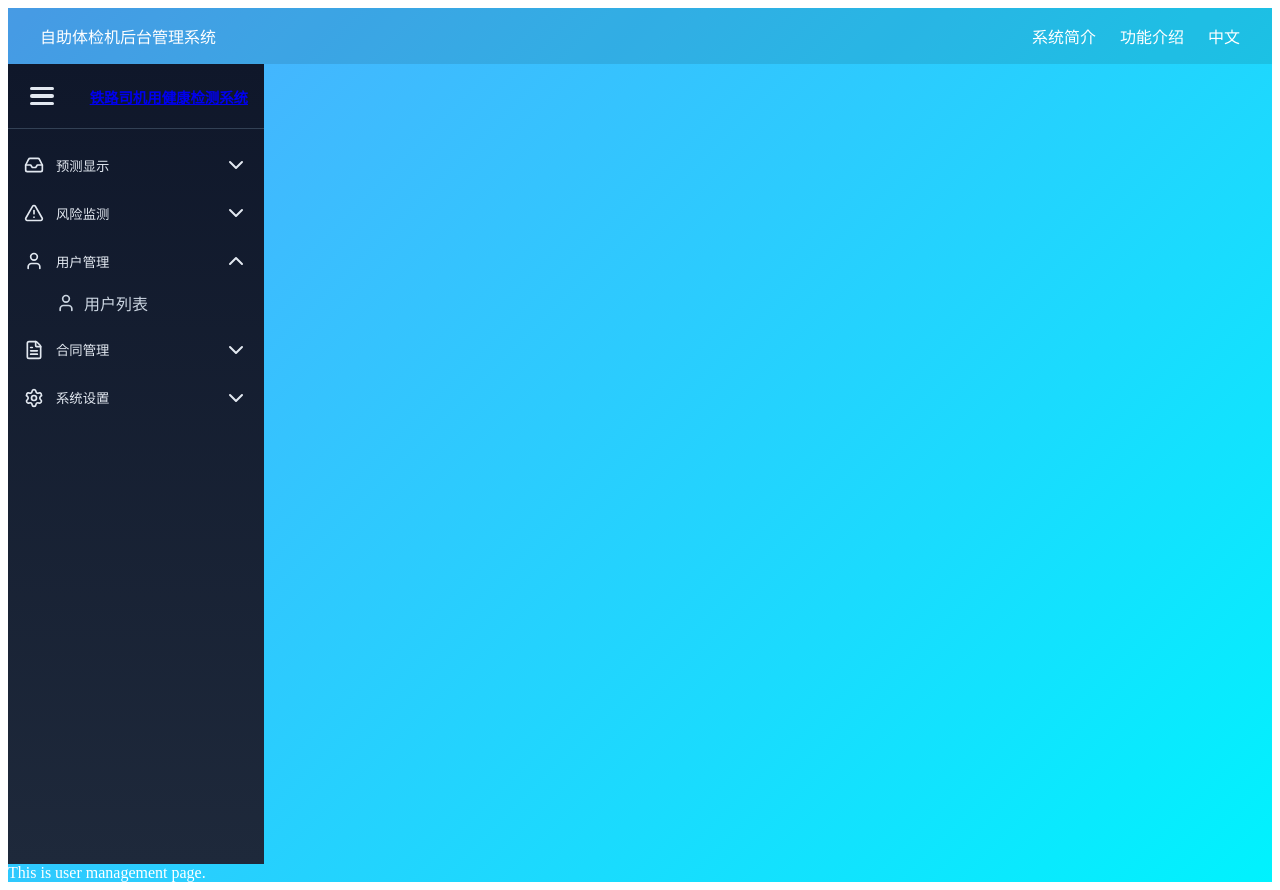
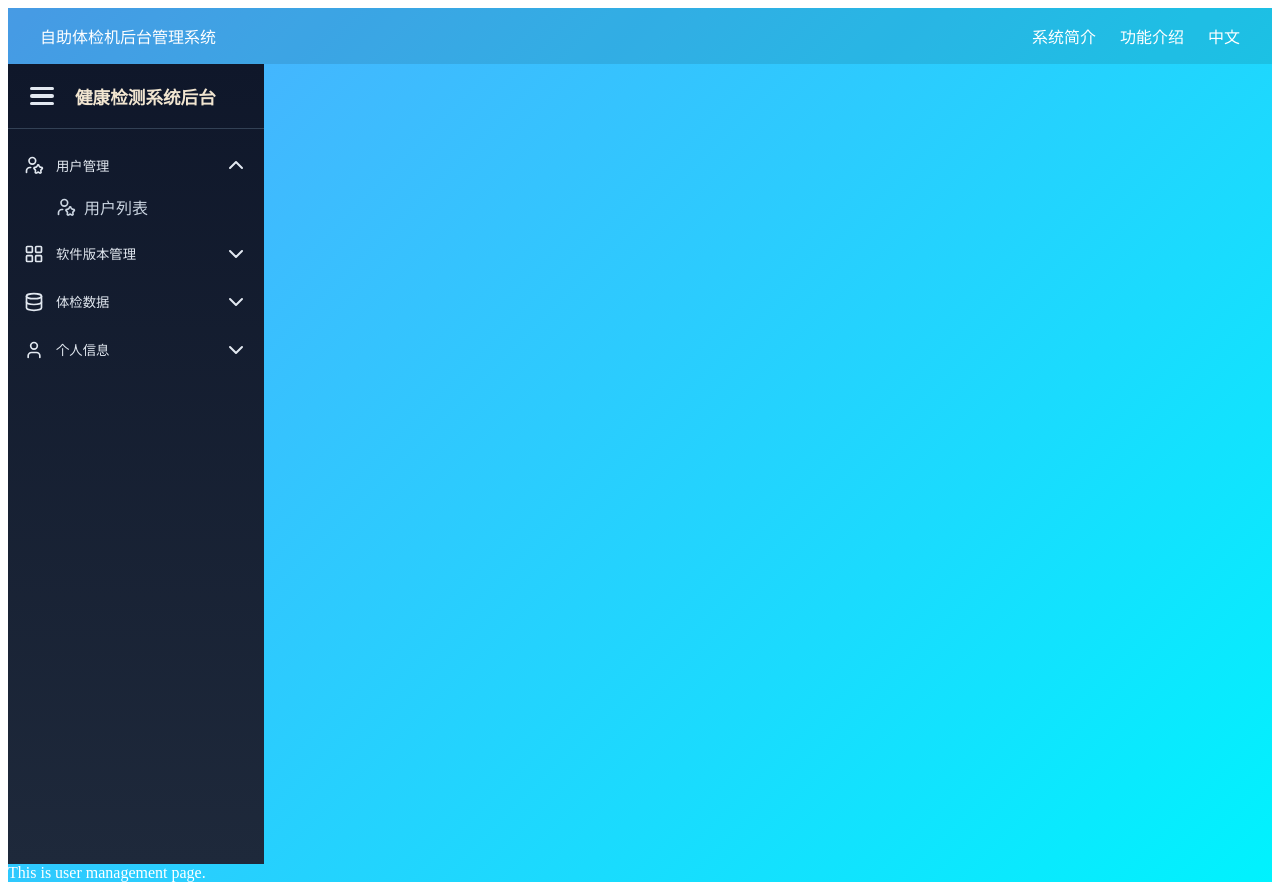
Before and after one commit to NorthOuterTowner/health-kiosk, a Vue app in the folder health-kiosk-frontend/: page /user in a window 1280 px wide. Both pictures are taken after a click on the button "用户管理". Built offline with nearby package versions, Linux system fonts and the light colour scheme.

Commit message:
sidebar i18n

```diff
--- a/health-kiosk-frontend/src/components/Sidebar.vue
+++ b/health-kiosk-frontend/src/components/Sidebar.vue
@@ -17,7 +17,7 @@
       <div v-for="section in menuConfig" :key="section.key" class="menu-section">
         <button class="menu-title" @click="toggleSection(section.key)">
           <component :is="section.icon" class="icon" />
-          <span v-if="!collapsed">{{ section.title }}</span>
+          <span v-if="!collapsed">{{ $t(section.title) }}</span>
           <ChevronDownIcon
             v-if="!collapsed"
             class="chevron"
@@ -35,7 +35,7 @@
               active-class="active"
             >
               <component :is="item.icon" class="icon" />
-              <span>{{ item.name }}</span>
+              <span>{{ $t( item.name ) }}</span>
             </router-link>
           </div>
         </transition>
@@ -55,7 +55,11 @@ import {
   ShieldIcon,
   UserIcon,
   FileTextIcon,
-  SettingsIcon
+  SettingsIcon,
+  UserStar,
+  LayoutGrid,
+  Database,
+  ChartNoAxesCombined
 } from 'lucide-vue-next'
 import { useI18n } from 'vue-i18n'
 
@@ -81,48 +85,39 @@ const toggleSection = (section) => {
 }
 
 const menuConfig = [
-  //此处根据功能需求进行展示
   {
-    key: 'predict',
-    title: '预测显示',
-    icon: InboxIcon,
+    key: 'users',
+    title: 'sidebar.users.title',
+    icon: UserStar,
     children: [
-      { path: '/dashboard/mapView', name: '预测地图', icon: MapPinIcon },
-      { path: '/dashboard/predict', name: '预测结果', icon: TrendingUpIcon }
+      { path: '/dashboard/users', name: 'sidebar.users.list', icon: UserStar }
     ]
   },
   {
-    key: 'monitor',
-    title: '风险监测',
-    icon: AlertTriangleIcon,
+    key: 'app',
+    title: 'sidebar.devices.title',
+    icon: LayoutGrid,
     children: [
-      { path: '/dashboard/monitor', name: '监测看板', icon: ShieldIcon }
-    ]
-  },
-  {
-    key: 'users',
-    title: '用户管理',
-    icon: UserIcon,
-    children: [
-      { path: '/dashboard/users', name: '用户列表', icon: UserIcon }
-    ]
-  },
-  {
-    key: 'contracts',
-    title: '合同管理',
-    icon: FileTextIcon,
-    children: [
-      { path: '/dashboard/contracts', name: '合同列表', icon: FileTextIcon }
+      { path: '/dashboard/contracts', name: 'sidebar.devices.list', icon: LayoutGrid }
     ]
   },
   {
     key: 'settings',
-    title: '系统设置',
-    icon: SettingsIcon,
+    title: 'sidebar.data.title',
+    icon: Database,
     children: [
-      { path: '/dashboard/settings', name: '设置项', icon: SettingsIcon }
+      { path: '/dashboard/settings', name: 'sidebar.data.statistics', icon: ChartNoAxesCombined },
+      { path: '/dashboard/settings', name: 'sidebar.data.self', icon: Database },
     ]
-  }
+  },
+  {
+    key: 'info',
+    title: 'sidebar.info.title',
+    icon: UserIcon,
+    children: [
+      { path: '/dashboard/settings', name: 'sidebar.info.watch', icon: UserIcon }
+    ]
+  },
 ]
 </script>
 
@@ -144,7 +139,7 @@ const menuConfig = [
 .sidebar-header {
   display: flex;
   align-items: center;
-  justify-content: space-between;
+  justify-content: center center;
   height: 4rem;
   padding: 0 1rem;
   border-bottom: 1px solid #334155;
@@ -153,13 +148,15 @@ const menuConfig = [
   display: flex;
   align-items: center;
   gap: 0.5rem;
+  color: rgb(241, 229, 208);
+  text-decoration: none;
 }
 .logo img {
   height: 2rem;
 }
 .logo span {
   font-weight: bold;
-  font-size: 0.9rem;
+  font-size: 1.1rem;
   white-space: nowrap;
 }
 
@@ -171,6 +168,7 @@ const menuConfig = [
   border: none;
   background: none;
   cursor: pointer;
+  margin-right: 15px;
 }
 .line {
   width: 1.5rem;
--- a/health-kiosk-frontend/src/i18n/modules/sidebar.ts
+++ b/health-kiosk-frontend/src/i18n/modules/sidebar.ts
@@ -1,8 +1,42 @@
 export const sidebarMessages = {
     zh: {
-        title: "铁路司机用健康检测系统"
+        title: "健康检测系统后台",
+        users: {
+            title: "用户管理",
+            list: "用户列表"
+        },
+        devices: {
+            title: "软件版本管理",
+            list: "软件版本列表"
+        },
+        data: {
+            title: "体检数据",
+            statistics: "整体情况统计",
+            self: "个人数据查询"
+        },
+        info: {
+            title: "个人信息",
+            watch: "查看个人信息"
+        }
     },
     en: {
-        title: "Health Examine System"
+        title: "Health monitoring system backend",
+        users: {
+            title:"User Management",
+            list: "User list"
+        },
+        devices: {
+            title: "Software Version Management",
+            list: "Software Version List"
+        },
+        data: {
+            title: "physical examination data",
+            statistics: "information statistics",
+            self: "self health data"
+        },
+        info: {
+            title: "self information",
+            watch: "self information"
+        }
     }
 }
```
